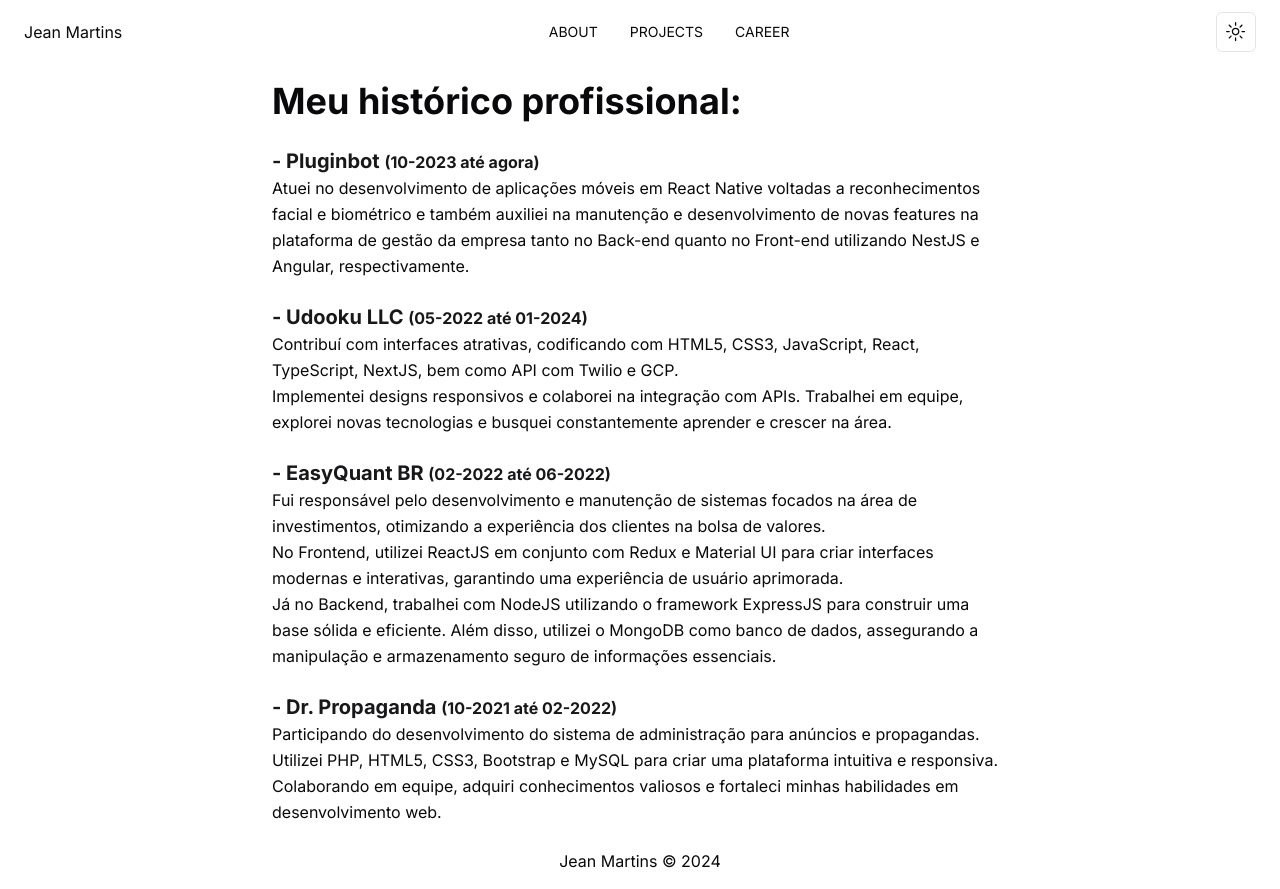
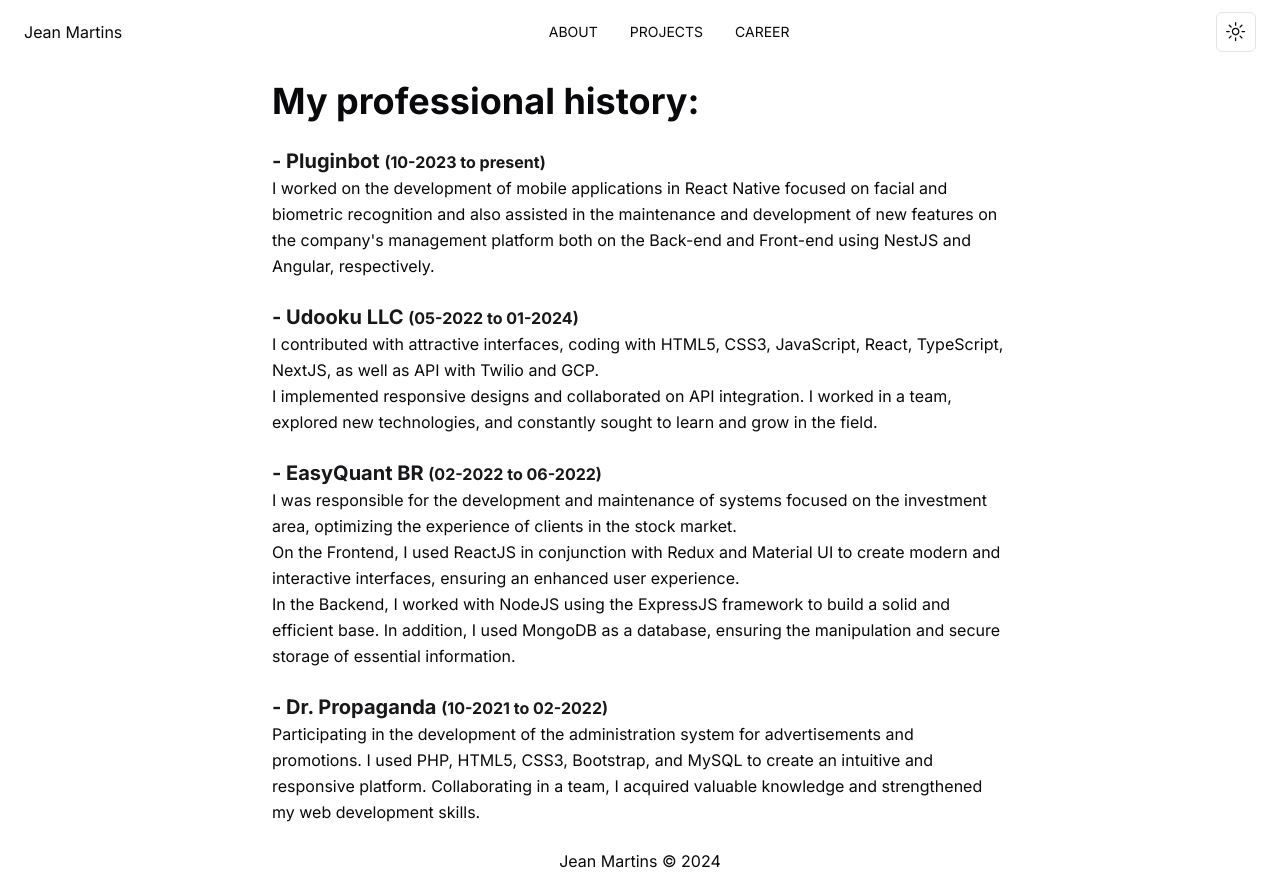
Before and after one commit to jeanmrtns/portifolio-v2, a Next.js app: page /career in a window 1280 px wide. Built offline with nearby package versions, Linux system fonts and the light colour scheme.

Commit message:
refactor: translate texts to english

```diff
--- a/src/app/about/page.tsx
+++ b/src/app/about/page.tsx
@@ -22,34 +22,35 @@
 
       <div className="flex flex-col gap-2 mt-6 lg:mt-0">
         <strong className="text-3xl text-center leading-relaxed lg:text-left">
-          Aqui está um <span className="border-b border-red-500">pouco</span>{' '}
-          sobre minha história
+          Here is a <span className="border-b border-red-500">little bit</span>{' '}
+          about my history
         </strong>
         <p className="leading-relaxed">
-          Olá, prazer! Sou Desenvolvedor FullStack há mais de 2 anos e formado
-          em Ciência da Computação na PUC. Iniciei no mundo da tecnologia a
-          partir da faculdade e desde então estou focado 100% na área. Meu foco
-          de atuação está sendo no desenvolvimento sistemas web, tanto em
-          front-end quanto em back-end. Pela faculdade participei de Iniciação
-          Científica voltada para a captação de energia renovável e montagem do
-          sistema de gerenciamento das usinas, o que me fez me apaixonar ainda
-          mais pelo desenvolvimento de software (que já era muito grande rs).
+          Hello, nice to meet you! I have been a FullStack Developer for over 2
+          years and graduated in Computer Science at PUC. I started in the world
+          of technology from college and since then I am 100% focused on the
+          area. My focus of action is on the development of web systems, both on
+          the front-end and back-end. Through college, I participated in
+          Scientific Initiation aimed at capturing renewable energy and
+          assembling the management system of the plants, which made me fall
+          even more in love with software development (which was already very
+          big haha).
         </p>
         <p className="leading-relaxed">
-          Hoje atuo como desenvolvedor Full-Stack pela @Pluginbot, desenvolvendo
-          sistemas web, aplicações móveis com integrações com várias SDKs de
-          terceiros, e também ajudo os outros desenvolvedores com suas questões
-          e também a aprender sobre as tecnologias.
+          Today I work as a Full-Stack developer at @Pluginbot, developing web
+          systems, mobile applications with integrations with various
+          third-party SDKs, and I also help other developers with their
+          questions and also to learn about the technologies.
         </p>
         <p className="leading-relaxed">
-          As principais tecnologias que atuo hoje são: React Native, Kotlin/Java
-          (nativo), NestJS e Angular, porém nos meus tempos livres estou
-          mergulhando no mundo de C#.
+          The main technologies I work with today are: React Native, Kotlin/Java
+          (native), NestJS and Angular, however in my free time I am diving into
+          the world of C#.
         </p>
         <p className="leading-relaxed">
-          Sou comprometido com minhas atividades e busco sempre resolver
-          problemas da forma mais eficiente possível. Gosto de ouvir músicas,
-          jogar e assistir filmes/séries quando dá =)
+          I am committed to my activities and always seek to solve problems in
+          the most efficient way possible. I like to listen to music, play
+          games, and watch movies/series when I can =)
         </p>
       </div>
     </main>
--- a/src/app/career/page.tsx
+++ b/src/app/career/page.tsx
@@ -1,89 +1,83 @@
 import { Metadata } from 'next'
 
 export const metadata: Metadata = {
-  title: 'Jean Martins - Minha tragetória profissional',
-  description: 'Histórico profissional em desenvolvimento de softwares.',
+  title: 'Jean Martins - My Professional Journey',
+  description: 'Professional history in software development.',
 }
 
 export default function Career() {
   return (
     <main className="max-w-3xl mx-auto px-4 py-2">
       <h1 className="text-4xl font-bold leading-relaxed">
-        Meu histórico profissional:
+        My professional history:
       </h1>
 
       <ul className="mt-4 flex flex-col gap-6">
         <li>
           <strong className="text-primary text-xl">
             - Pluginbot{' '}
-            <span className="text-primary text-base">(10-2023 até agora)</span>
+            <span className="text-primary text-base">(10-2023 to present)</span>
           </strong>
           <p className="leading-relaxed">
-            Atuei no desenvolvimento de aplicações móveis em React Native
-            voltadas a reconhecimentos facial e biométrico e também auxiliei na
-            manutenção e desenvolvimento de novas features na plataforma de
-            gestão da empresa tanto no Back-end quanto no Front-end utilizando
-            NestJS e Angular, respectivamente.
+            I worked on the development of mobile applications in React Native
+            focused on facial and biometric recognition and also assisted in the
+            maintenance and development of new features on the company&apos;s
+            management platform both on the Back-end and Front-end using NestJS
+            and Angular, respectively.
           </p>
         </li>
 
         <li>
           <strong className="text-primary text-xl">
             - Udooku LLC{' '}
-            <span className="text-primary text-base">
-              (05-2022 até 01-2024)
-            </span>
+            <span className="text-primary text-base">(05-2022 to 01-2024)</span>
           </strong>
           <p className="leading-relaxed">
-            Contribuí com interfaces atrativas, codificando com HTML5, CSS3,
-            JavaScript, React, TypeScript, NextJS, bem como API com Twilio e
-            GCP.
+            I contributed with attractive interfaces, coding with HTML5, CSS3,
+            JavaScript, React, TypeScript, NextJS, as well as API with Twilio
+            and GCP.
           </p>
           <p className="leading-relaxed">
-            Implementei designs responsivos e colaborei na integração com APIs.
-            Trabalhei em equipe, explorei novas tecnologias e busquei
-            constantemente aprender e crescer na área.
+            I implemented responsive designs and collaborated on API
+            integration. I worked in a team, explored new technologies, and
+            constantly sought to learn and grow in the field.
           </p>
         </li>
 
         <li>
           <strong className="text-primary text-xl">
             - EasyQuant BR{' '}
-            <span className="text-primary text-base">
-              (02-2022 até 06-2022)
-            </span>
+            <span className="text-primary text-base">(02-2022 to 06-2022)</span>
           </strong>
           <p className="leading-relaxed">
-            Fui responsável pelo desenvolvimento e manutenção de sistemas
-            focados na área de investimentos, otimizando a experiência dos
-            clientes na bolsa de valores.
+            I was responsible for the development and maintenance of systems
+            focused on the investment area, optimizing the experience of clients
+            in the stock market.
           </p>
           <p className="leading-relaxed">
-            No Frontend, utilizei ReactJS em conjunto com Redux e Material UI
-            para criar interfaces modernas e interativas, garantindo uma
-            experiência de usuário aprimorada.
+            On the Frontend, I used ReactJS in conjunction with Redux and
+            Material UI to create modern and interactive interfaces, ensuring an
+            enhanced user experience.
           </p>
           <p className="leading-relaxed">
-            Já no Backend, trabalhei com NodeJS utilizando o framework ExpressJS
-            para construir uma base sólida e eficiente. Além disso, utilizei o
-            MongoDB como banco de dados, assegurando a manipulação e
-            armazenamento seguro de informações essenciais.
+            In the Backend, I worked with NodeJS using the ExpressJS framework
+            to build a solid and efficient base. In addition, I used MongoDB as
+            a database, ensuring the manipulation and secure storage of
+            essential information.
           </p>
         </li>
 
         <li>
           <strong className="text-primary text-xl">
             - Dr. Propaganda{' '}
-            <span className="text-primary text-base">
-              (10-2021 até 02-2022)
-            </span>
+            <span className="text-primary text-base">(10-2021 to 02-2022)</span>
           </strong>
           <p className="leading-relaxed">
-            Participando do desenvolvimento do sistema de administração para
-            anúncios e propagandas. Utilizei PHP, HTML5, CSS3, Bootstrap e MySQL
-            para criar uma plataforma intuitiva e responsiva. Colaborando em
-            equipe, adquiri conhecimentos valiosos e fortaleci minhas
-            habilidades em desenvolvimento web.
+            Participating in the development of the administration system for
+            advertisements and promotions. I used PHP, HTML5, CSS3, Bootstrap,
+            and MySQL to create an intuitive and responsive platform.
+            Collaborating in a team, I acquired valuable knowledge and
+            strengthened my web development skills.
           </p>
         </li>
       </ul>
```
